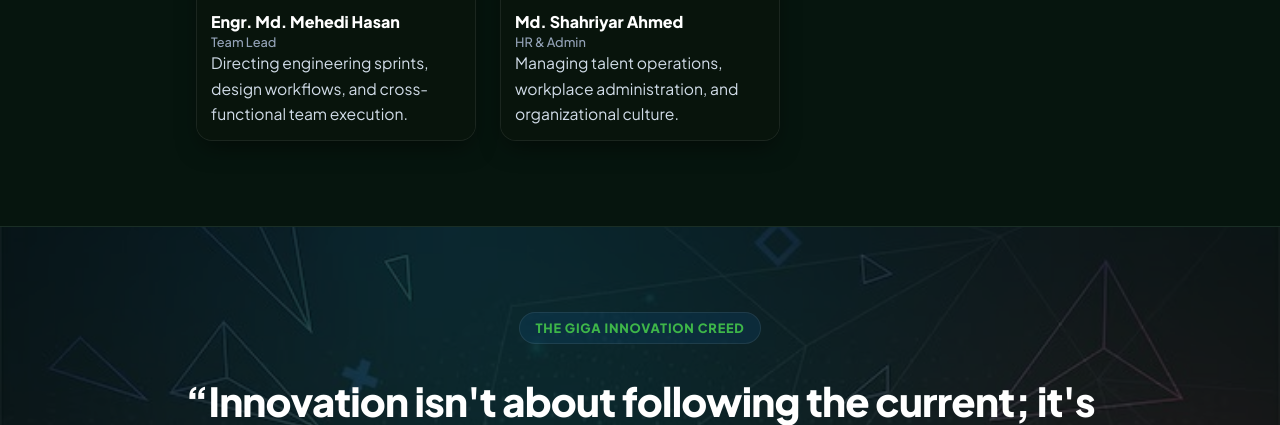
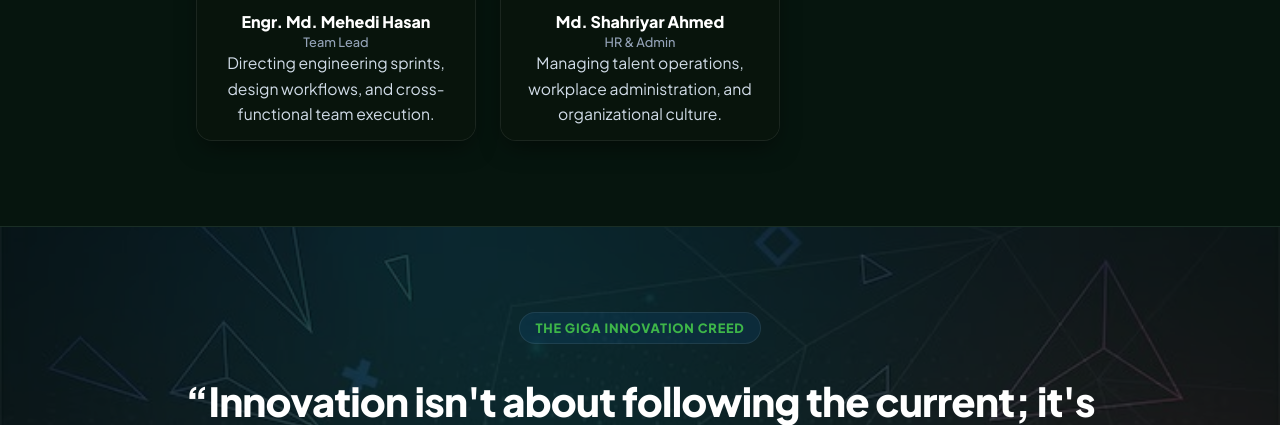
Before and after one commit to snigdhaurmiurma/giga-digital-agency, a PHP site: page /pages/about.php in a window 1280 px wide. Shown: the part 4678-5103 px from the top of the page. Run offline with PHP 8.4, Linux system fonts and the light colour scheme.

Commit message:
style: center-align team member names and designations

```diff
--- a/css/style.css
+++ b/css/style.css
@@ -2244,8 +2244,8 @@ ul, ol {
   padding: 12px 14px 14px !important;
   display: flex !important;
   flex-direction: column !important;
-  text-align: left !important;
-  align-items: flex-start !important;
+  text-align: center !important;
+  align-items: center !important;
   background: #08140c !important;
   flex-grow: 1 !important;
 }
@@ -2280,7 +2280,7 @@ ul, ol {
   color: #ffffff !important;
   margin-bottom: 2px !important;
   line-height: 1.25 !important;
-  text-align: left !important;
+  text-align: center !important;
 }
 
 .team-role {
@@ -2288,7 +2288,7 @@ ul, ol {
   color: #94a3b8 !important;
   font-weight: 500 !important;
   line-height: 1.3 !important;
-  text-align: left !important;
+  text-align: center !important;
 }
 
 /* 15. SLIDING TESTIMONIAL CAROUSEL */
--- a/includes/header.php
+++ b/includes/header.php
@@ -36,7 +36,7 @@ $asset_prefix = isset($is_subpage) && $is_subpage ? '../' : '';
   <link href="https://fonts.googleapis.com/css2?family=Caveat:wght@600;700&family=Plus+Jakarta+Sans:wght@400;500;600;700;800;900&display=swap" rel="stylesheet">
 
   <!-- Stylesheets -->
-  <link rel="stylesheet" href="<?php echo $asset_prefix; ?>css/style.css?v=3.3">
+  <link rel="stylesheet" href="<?php echo $asset_prefix; ?>css/style.css?v=3.4">
   <link rel="stylesheet" href="<?php echo $asset_prefix; ?>css/responsive.css?v=2.9">
 </head>
 <body>
```
Also changed, not shown: index.html (+5 -5 lines).
